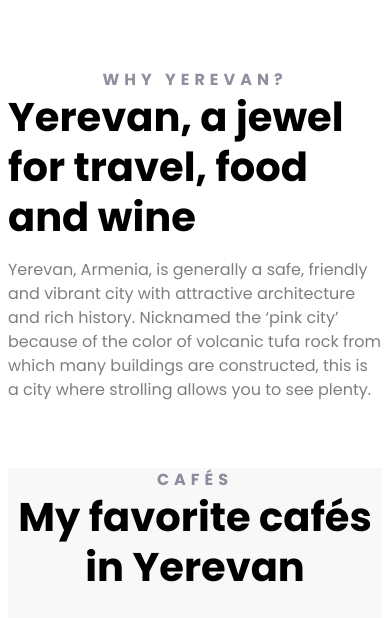
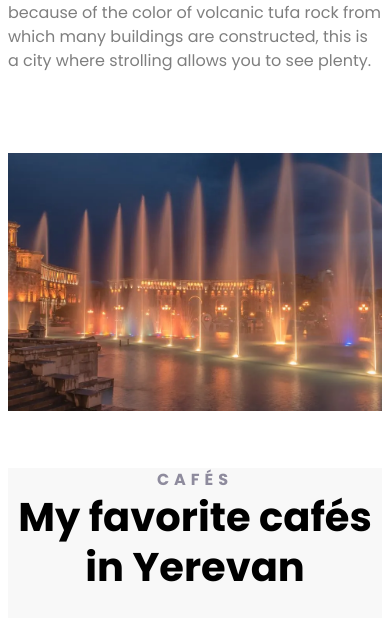
Before and after one commit to araz0515/travel-yerevan-project, a plain HTML site: page index.html in a window 390 px wide. Shown: the part 652-1270 px from the top of the page. Drawn offline with Linux system fonts and the light colour scheme.

Commit message:
Switched placement of main section grid columns

```diff
--- a/index.html
+++ b/index.html
@@ -23,9 +23,6 @@
 
     <main>
       <div>
-        <img src="images/yerevan-image.png" alt="the cascade in Yerevan" />
-      </div>
-      <div>
         <h2>Why Yerevan?</h2>
         <h1>Yerevan, a jewel for travel, food and wine</h1>
         <p>
@@ -35,6 +32,9 @@
           are constructed, this is a city where strolling allows you to see
           plenty.
         </p>
+      </div>
+      <div>
+        <img src="images/yerevan-image.png" alt="the cascade in Yerevan" />
       </div>
     </main>
 
--- a/src/styles.css
+++ b/src/styles.css
@@ -44,6 +44,7 @@ main {
   display: grid;
   grid-template-columns: 1fr 1fr;
   grid-gap: 64px;
+  text-align: right;
 }
 
 img {
@@ -58,6 +59,7 @@ main h2 {
   color: #272044;
   opacity: 0.5;
   margin: 0;
+  text-align: right;
 }
 
 main h1 {
@@ -251,6 +253,11 @@ h2 {
     grid-template-columns: 1fr;
     max-width: 550px;
     margin: 50px auto;
+    text-align: left;
+  }
+
+  main h2 {
+    text-align: left;
   }
 
   .grid-3-columns {
```
